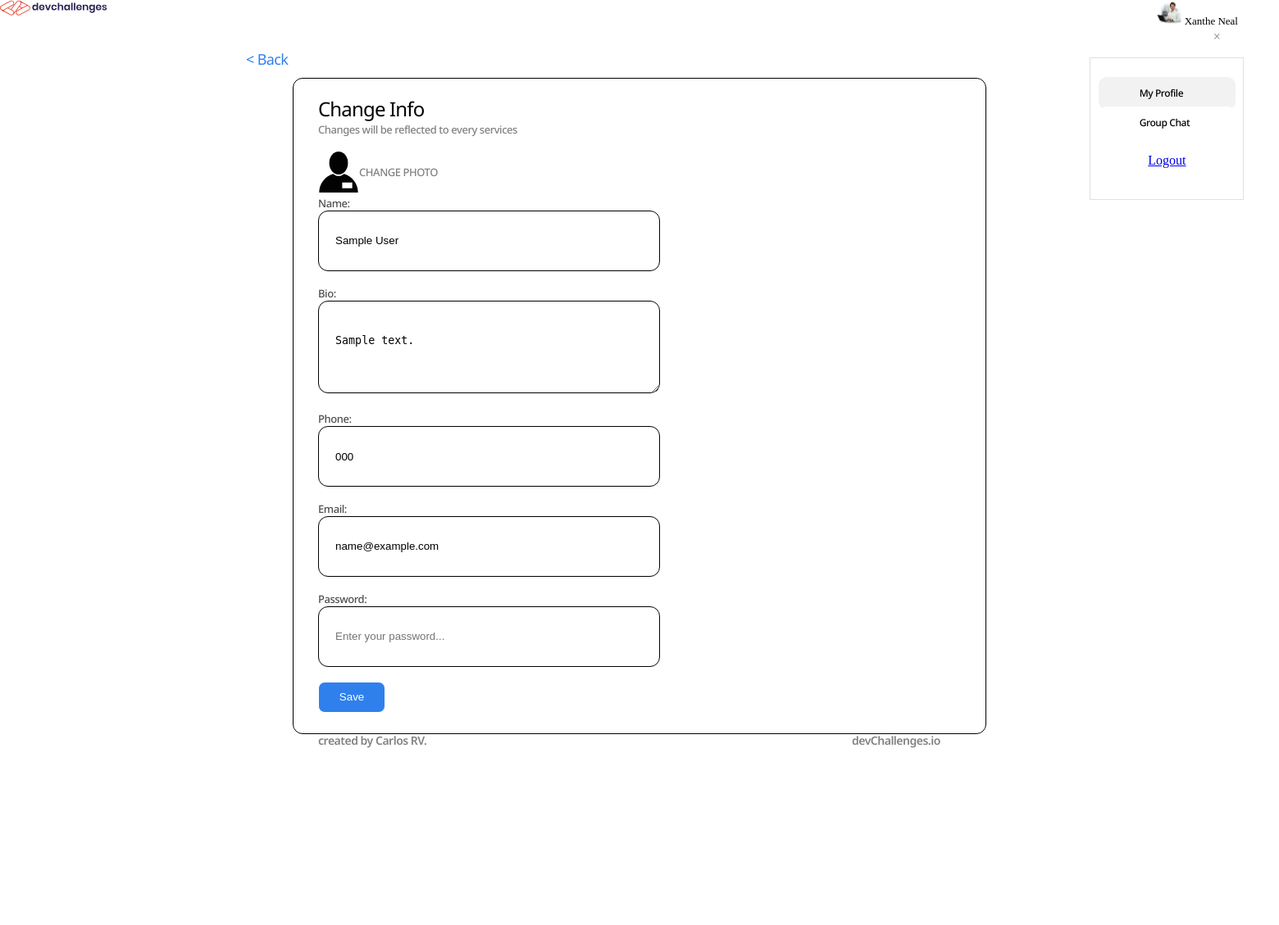
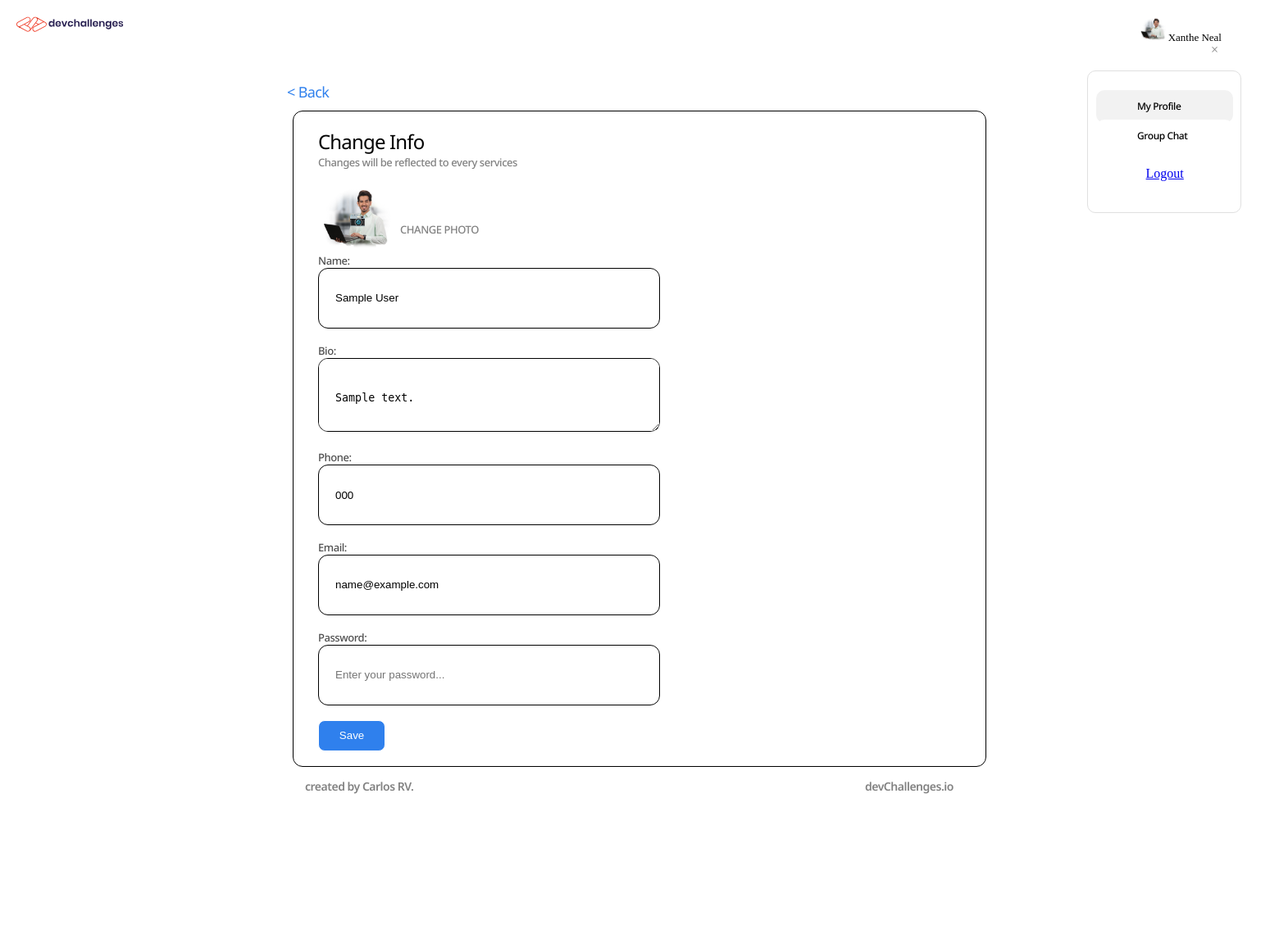
Before and after one commit to karlosrvxgit/minip_III, a PHP site: page /edit/edit.php in a window 1560 px wide; the page is wider, and only the part inside the window is pictured. Shown: that part at 82% size. Before the commit the page ends 913 px from the top of that part, so only its background shows below. Run offline with PHP 8.4, Linux system fonts and the light colour scheme; the visitor is signed in with stand-in values (Sample User, id 1); tables that the repository leaves empty or names only in its code hold one stand-in row (values such as "Sample post").

Commit message:
corrections

```diff
--- a/edit/edit.php
+++ b/edit/edit.php
@@ -20,7 +20,8 @@
 
     <div>
         <!-- Botón Back -->
-            <button onclick="goBack()">< Back</button>
+        <button onclick="goBack()">
+            < Back</button>
     </div>
     <script>
         function goBack() {
@@ -69,10 +70,13 @@
             echo "<span class='changeinfo' >Change Info</span><br>";
             echo "<span class='changeswill'>Changes will be reflected to every services
             </span><br><br>";
-            echo "<div><img src='/imagenes/worker.svg' width='50px'</div><span class='photo' >CHANGE PHOTO</span><br>";
+            echo "<div style='position: relative; display: inline-block;'>
+            <img src='/public/perfil/personal1.png' height='80px' alt='Perfil'>
+            <div style='position: absolute; top: 50%; left: 50%; transform: translate(-50%, -50%); background-color: transparent; padding: 5px; border-radius: 50%;'>📷</div>
+            </div>
+            <span class='photo'>CHANGE PHOTO</span><br>";
             echo "<label for='name'>Name:</label> <br>";
             echo "<input type='text' placeholder='Enter your name...' name='name' value='$name'><br><br>";
-
             echo "<label for='bio'>Bio:</label><br>";
             echo "<textarea placeholder='Enter your bio...'name='bio' rows='4'>$bio</textarea><br><br>";
 
@@ -96,7 +100,7 @@
         $stmt->close();
         $mysqli->close();
     } else {
-        // Si el usuario no está autenticado, muestra un mensaje de error y un enlace para iniciar sesión
+
         echo "Debes iniciar sesión para editar tu información. <a href='/login/login.php'>Iniciar Sesión</a>";
     }
 
--- a/edit/modal/modal.css
+++ b/edit/modal/modal.css
@@ -3,11 +3,11 @@
     height: 200px;
     width: 100px;
     border:solid;
-    top:-800px;
+    top:-850px;
     display: flex;
     position: relative;
     z-index: 2;
-    margin-left: 120%;
+    margin-left: 85%;
 }
 
 #myModal {
@@ -18,6 +18,7 @@
     justify-content: center;
     text-align: center;
     flex-direction: column;
+    border-radius: 10px;
 }
 
 .myprofile {
--- a/edit/stylee.css
+++ b/edit/stylee.css
@@ -29,7 +29,7 @@ input {
 
 textarea {
   width: 416.93px;
-  height: 113.41px;
+  height: 90.41px;
   top: 466.06px;
   left: 343.5px;
   border-radius: 12px;
@@ -83,6 +83,7 @@ label {
   width: 131px;
   height: 33px;
   color: #000000;
+
 }
 
 .changeswill {
@@ -100,10 +101,11 @@ label {
 .footerend {
   display: flex;
   justify-content: center;
-  justify-content: space-between;
+
   position: relative;
   z-index: 2;
-  top: -150px;
+  top: -160px;
+  gap: 550px;
 
 }
 
@@ -134,6 +136,7 @@ footer {
   display: flex;
   justify-content: space-between;
   gap: 500px;
+  padding: 20px 20px;
 
 }
 
@@ -151,6 +154,7 @@ button {
   letter-spacing: -0.035em;
   background-color: transparent;
   border: none;
-  padding: 10px 300px;
+  padding: 10px 350px;
+  cursor: pointer;
 
 }
```
Lines whose indentation alone changed are shown as unchanged.
